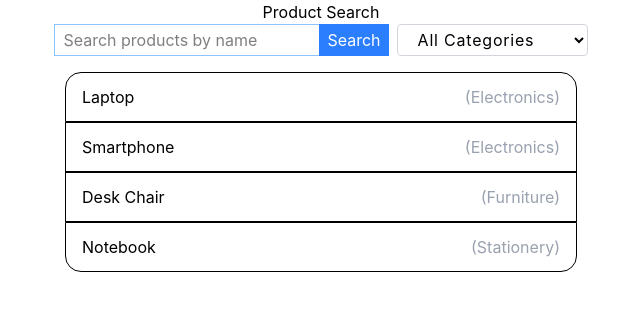
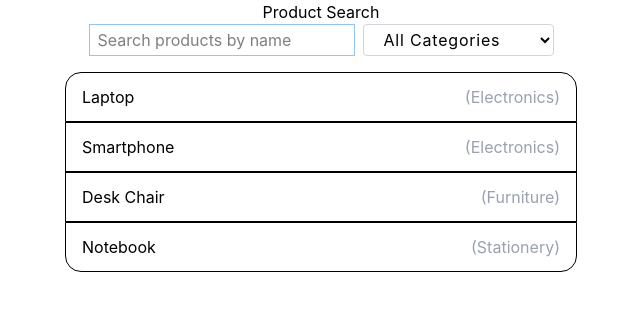
Before and after one commit to 5no0p/product-search-vue, a Vue app: page / in a window 1280 px wide. Shown: the top 310 px of the page, without its empty margins (319-959 px from the left). Built offline with nearby package versions, Linux system fonts and the light colour scheme.

Commit message:
fix: Remove the search button

```diff
--- a/src/App.vue
+++ b/src/App.vue
@@ -48,10 +48,7 @@ const uniqueCategoryProducts = computed(() => {
   <div class="app-container flex flex-col items-center justify-center">
     <h1>Product Search</h1>
     <div class="search-filter flex gap-2">
-      <div class="search-bar flex">
-        <input v-model="searchQuery" placeholder="Search products by name" class="border border-r-0 border-blue-300  px-2 focus:outline-none focus:ring-2 focus:ring-blue-500"/>
-        <button class="bg-blue-500 text-white px-2">Search</button>
-      </div>
+      <input v-model="searchQuery" placeholder="Search products by name" class="border border-blue-300  px-2 focus:outline-none focus:ring-2 focus:ring-blue-500"/>
       <select v-model="categorySelected" class="block w-full border py-1 px-4 pe-9 border-gray-300 focus:outline-none focus:ring-2 focus:ring-blue-500 rounded tracking-wider">
         <option value="">All Categories</option>
         <option v-for="product in uniqueCategoryProducts" :value="product.category">{{ product.category }}</option>
```
